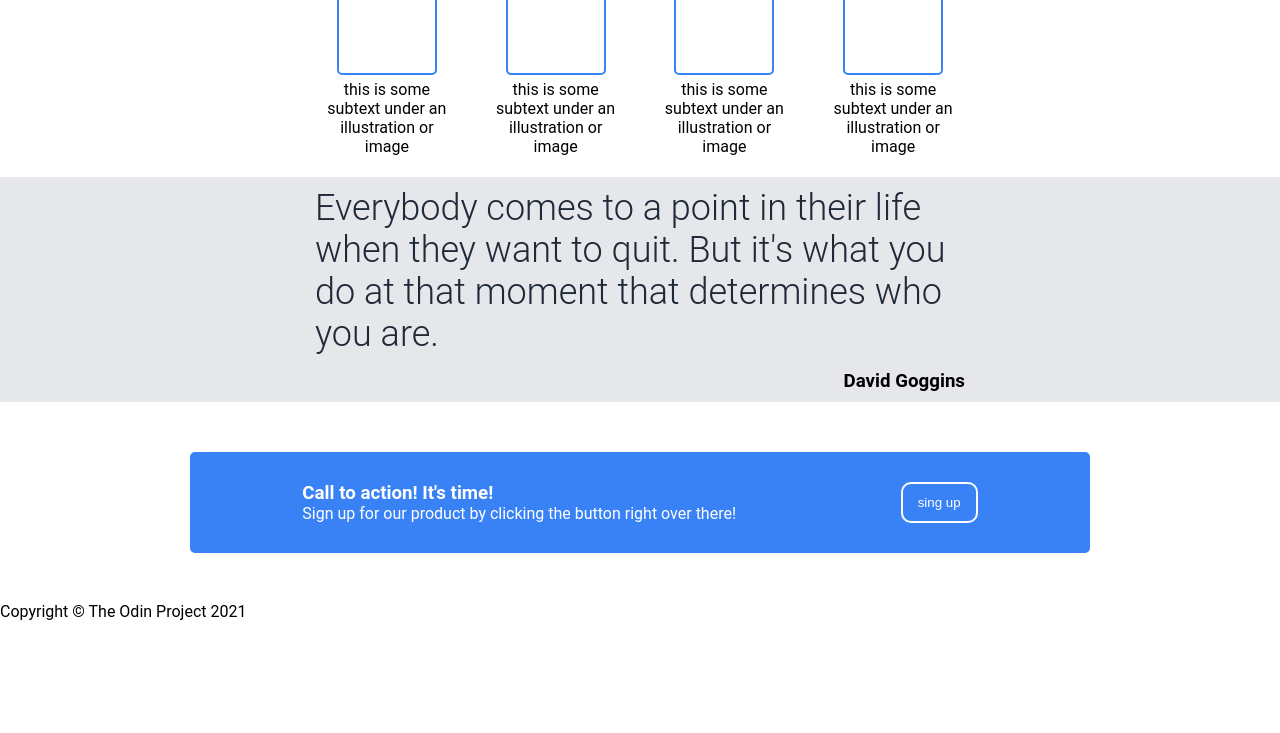
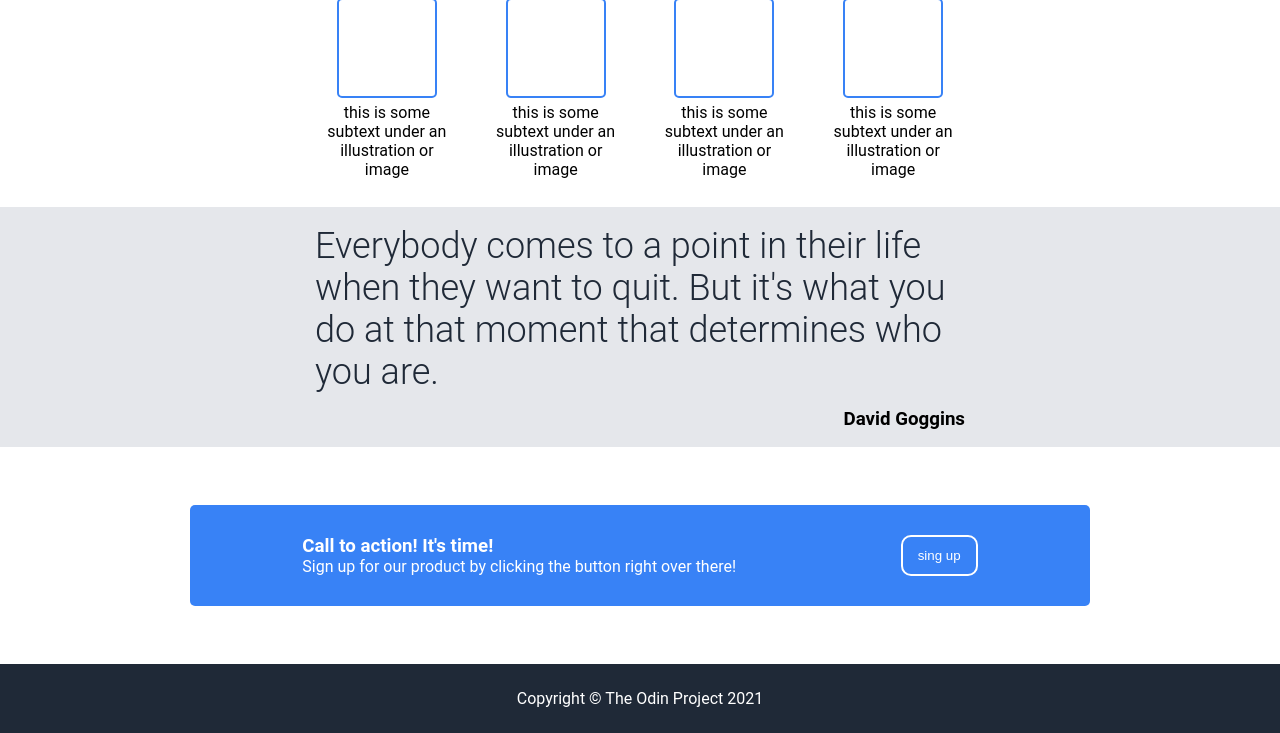
Before and after one commit to georgegv04/Landing-page, a plain HTML site: page index.html in a window 1280 px wide. Shown: the part 458-1191 px from the top of the page. Before the commit the page ends 1079 px from the top, so only its background shows below. Drawn offline with Linux system fonts and the light colour scheme.

Commit message:
Complete project

```diff
--- a/style.css
+++ b/style.css
@@ -115,6 +115,7 @@ h1 {
 }
 
 .main-container {
+  height: 315px;
   display: flex;
   justify-content: center;
   align-items: center;
@@ -151,7 +152,7 @@ h1 {
   display: flex;
   justify-content: center;
   align-items: center;
-  height: 225px;
+  height: 240px;
   margin: 20px 0;
 }
 
@@ -169,7 +170,7 @@ h1 {
 }
 
 .quote-container {
-  height: 225px;
+  height: 240px;
   display: flex;
   background-color: #e5e7eb;
   align-items: center;
@@ -204,7 +205,7 @@ h1 {
   display: flex;
   justify-content: center;
   align-items: center;
-  height: 200px;
+  height: 217px;
   /* border: 3px solid black; */
 }
 
@@ -216,3 +217,11 @@ h1 {
   border-radius: 5px;
   background-color: #3882f6;
 }
+
+footer {
+  display: flex;
+  justify-content: center;
+  background-color: #1f2937;
+  color: white;
+  padding: 25px;
+}
```
